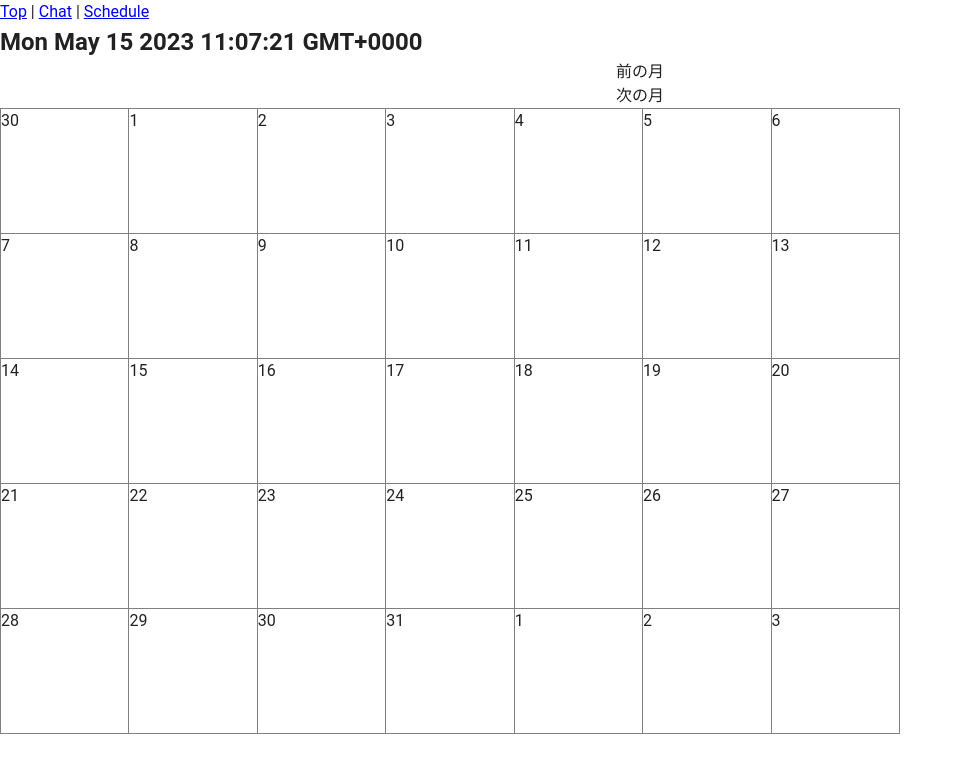
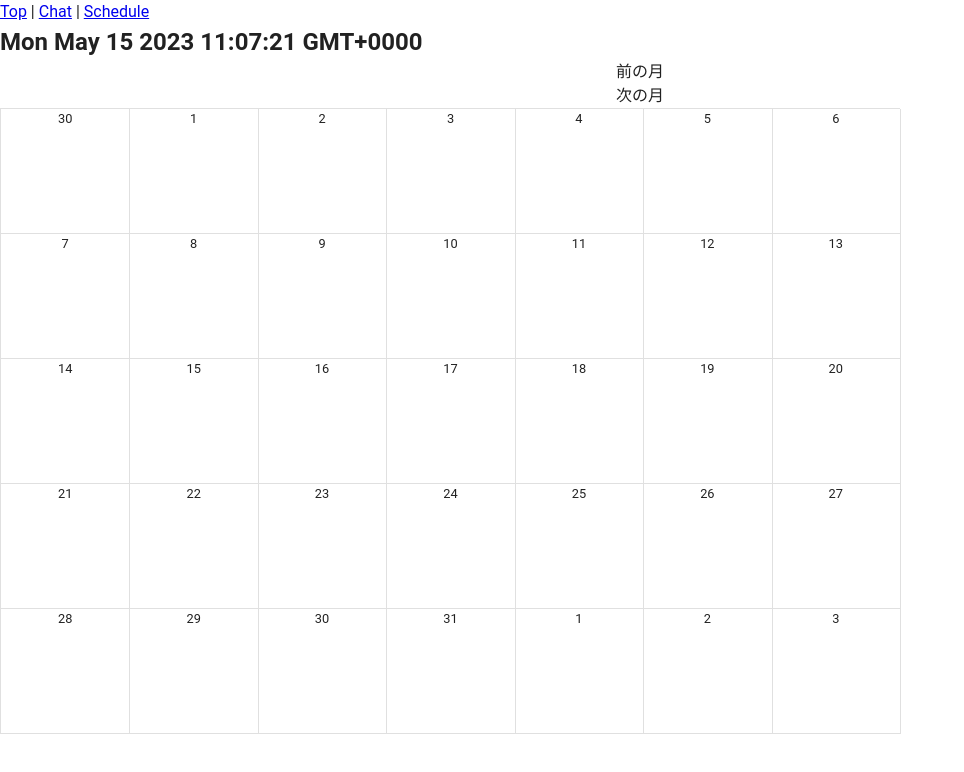
Before and after one commit to Somahc/my-chatbot, a Vue app in the folder my-chatbot/: page /schedule in a window 1280 px wide. Shown: the top 772 px of the page, without its empty margins (0-964 px from the left). Built offline with nearby package versions, Linux system fonts and the light colour scheme; what v-calendar would draw is missing.

Commit message:
カレンダーのデザインをCSSで指定

```diff
--- a/my-chatbot/src/pages/Schedule.vue
+++ b/my-chatbot/src/pages/Schedule.vue
@@ -65,22 +65,54 @@
     <h2>{{ currentDate }}</h2>
     <button @click="prevMonth">前の月</button>
     <button @click="nextMonth">次の月</button>
-    <div style="max-width:900px;border-top:1px solid gray;">
+    <div class="calendar">
         <div
             v-for="(week, index) in calendars"
             :key="index"
-            style="display:flex;border-left:1px solid gray;"
+            class="calendar-weekly"
         >
             <div v-for="(day, index) in week"
                 :key="index"
-                style="
-                    flex:1;min-height: 125px;
-                    border-right:1px solid gray;
-                    border-bottom:1px solid gray
-                "
+                class="calendar-daily"
             >
+                <div class="calendar-day">
                 {{ day.date }}
+                </div>
             </div>
         </div>
     </div>
 </template>
+
+<style>
+.content{
+  margin:2em auto;
+  width:900px;
+}
+.button-area{
+  margin:0.5em 0;
+}
+.button{
+  padding:4px 8px;
+  margin-right:8px;
+}
+.calendar{
+  max-width:900px;
+  border-top:1px solid #E0E0E0;
+  font-size:0.8em;
+}
+.calendar-weekly{
+  display:flex;
+  border-left:1px solid #E0E0E0;
+  /* background-color: black; */
+}
+.calendar-daily{
+  flex:1;
+  min-height:125px;
+  border-right:1px solid #E0E0E0;
+  border-bottom:1px solid #E0E0E0;
+  margin-right:-1px;
+}
+.calendar-day{
+  text-align: center;
+}
+</style>
```
